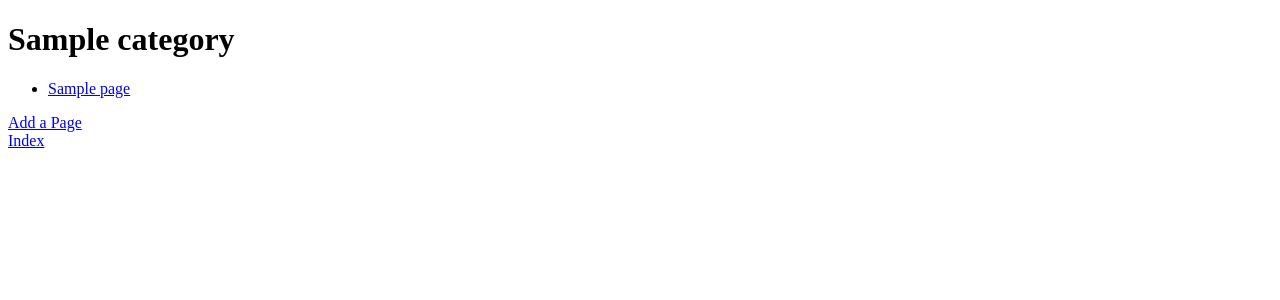
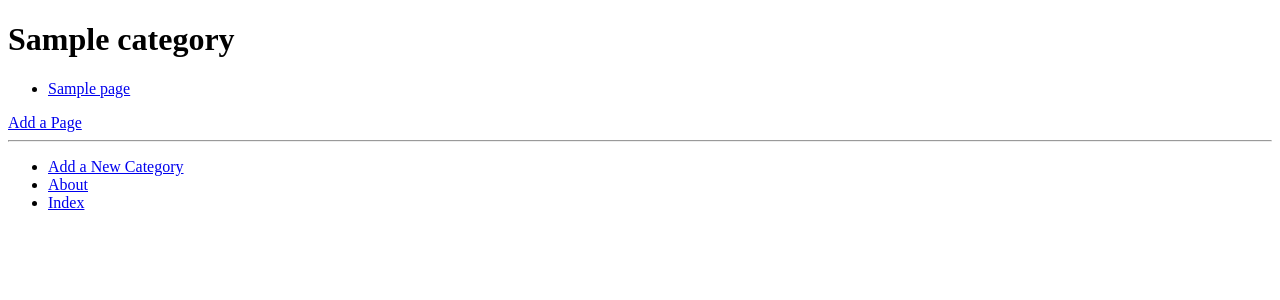
Before and after one commit to nelk114/tango_with_django_project, a Django app: a page that uses templates/rango/category.html in a window 1280 px wide. Shown: the top 300 px of the page. Run offline with Django 3.2, Linux system fonts and the light colour scheme; tables that the repository leaves empty hold one stand-in row (values such as "Sample post").

Commit message:
Refactor category Template
It's not clear why both this and base.html load staticfiles,
given ꝥ neither one makes use of static media
(and doubly so since the import, per the textbook, doesn't cascade)

But we can be formalistic

Oþoh the fact ꝥ the tests inspect the source
and force a coding‐style deviation in order to pass
is simply hostile 😠︎

```diff
--- a/templates/rango/category.html
+++ b/templates/rango/category.html
@@ -1,7 +1,13 @@
-<!DOCTYPE html>
+{% extends 'rango/base.html' %}
 {% load staticfiles %}
-<html><head><title>Rango</title></head><body>
-<div>
+{% block title_block %}
+{% if category %}
+{{ category.name }}
+{% else %}
+Unknown Category
+{% endif %}
+{% endblock %}
+{% block body_block %}
 {% if category %}
 <h1>{{category.name}}</h1>
 {% if pages %}
@@ -13,11 +19,8 @@
 {% else %}
 <strong>No pages currently in category.</strong>
 {% endif %}
-<a href="/rango/category/{{category.slug}}/add_page/">Add a Page</a>
+<a href="{% url 'rango:add_page' category.slug %}">Add a Page</a>
 {% else %}
 The specified category does not exist.
 {% endif %}
-</div><div>
-<a href="/rango/">Index</a><br />
-</div>
-</body></html>
+{% endblock %}
```
